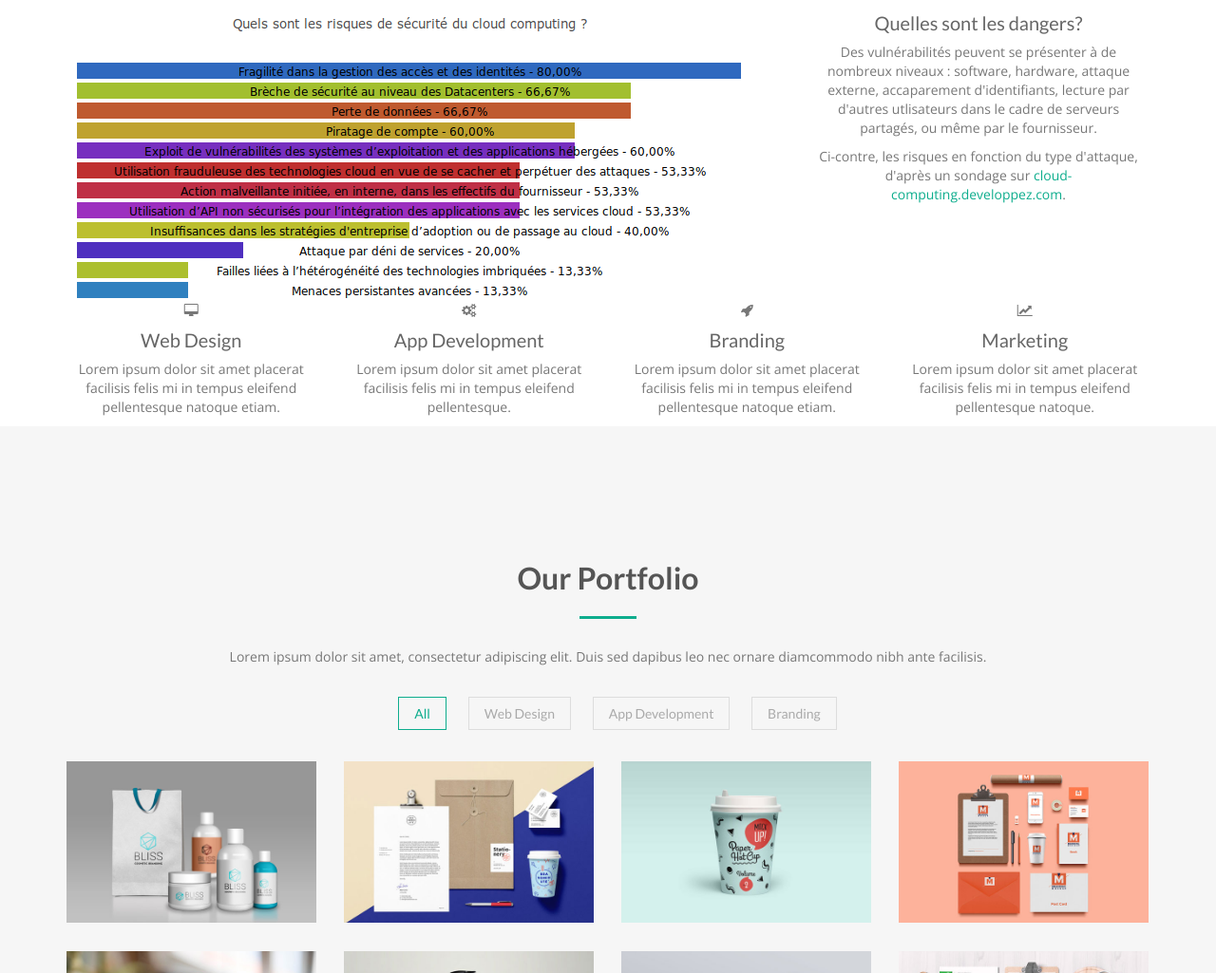
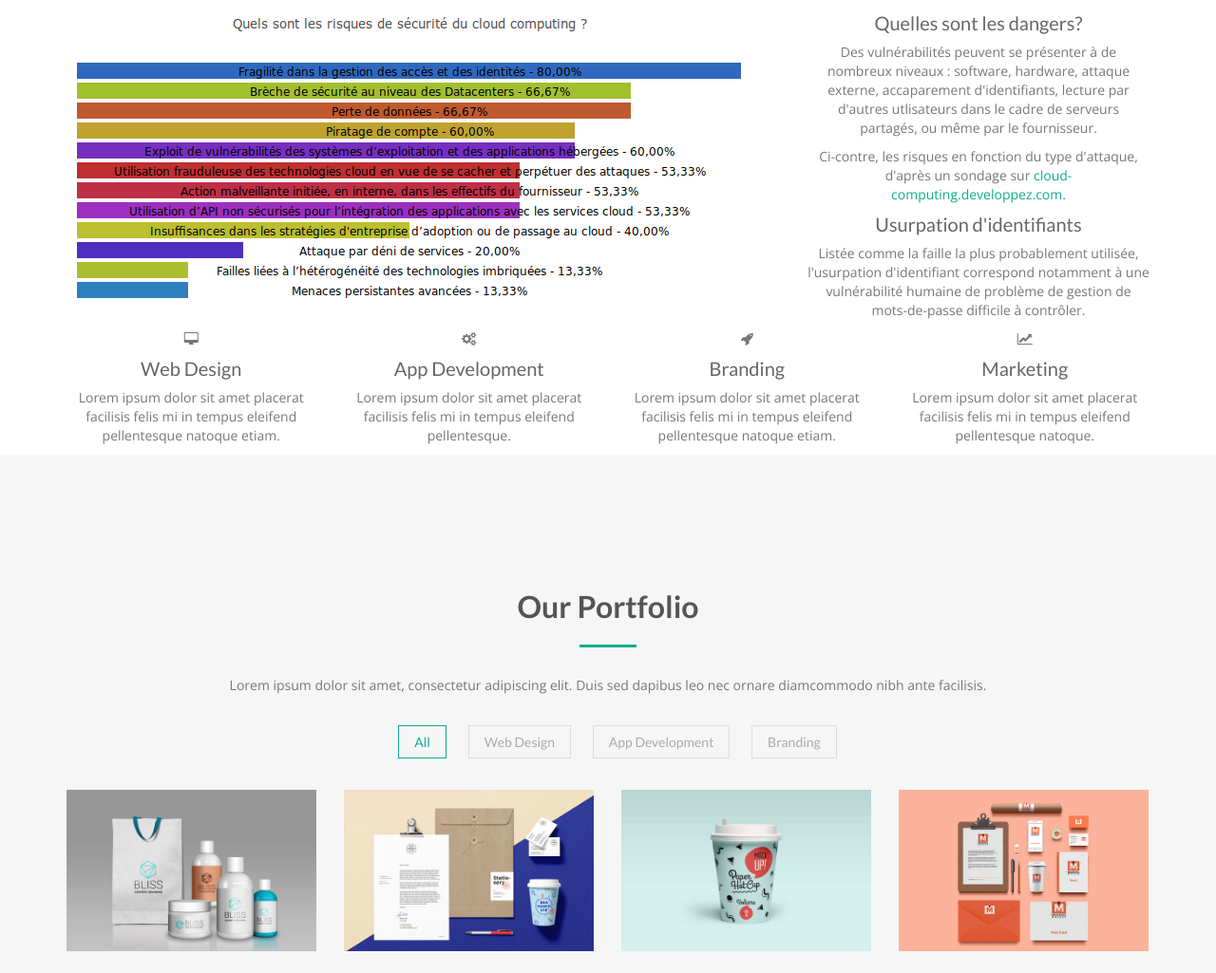
Before and after one commit to pdeperth/VT-ECL, a plain HTML site: page index.html in a window 1280 px wide. Shown: the part 1546-2571 px from the top of the page at 95% size. Drawn offline with nearby package versions, Linux system fonts and the light colour scheme.

Commit message:
identifiants

```diff
--- a/index.html
+++ b/index.html
@@ -126,6 +126,8 @@
           <h4>Quelles sont les dangers?</h4>
           <p>Des vulnérabilités peuvent se présenter à de nombreux niveaux : software, hardware, attaque externe, accaparement d'identifiants, lecture par d'autres utlisateurs dans le cadre de serveurs partagés, ou même par le fournisseur.</p>
           <p>Ci-contre, les risques en fonction du type d'attaque, d'après un sondage sur <a href="https://cloud-computing.developpez.com/actu/97105/Quels-sont-les-risques-de-securite-majeurs-du-cloud-computing-Une-etude-du-CSA-en-revele-douze/">cloud-computing.developpez.com</a>.</p>
+          <h4>Usurpation d'identifiants</h4>
+          <p>Listée comme la faille la plus probablement utilisée, l'usurpation d'identifiant correspond notamment à une vulnérabilité humaine de problème de gestion de mots-de-passe difficile à contrôler.</p>
           </div>
       </div>
     </div>
```
